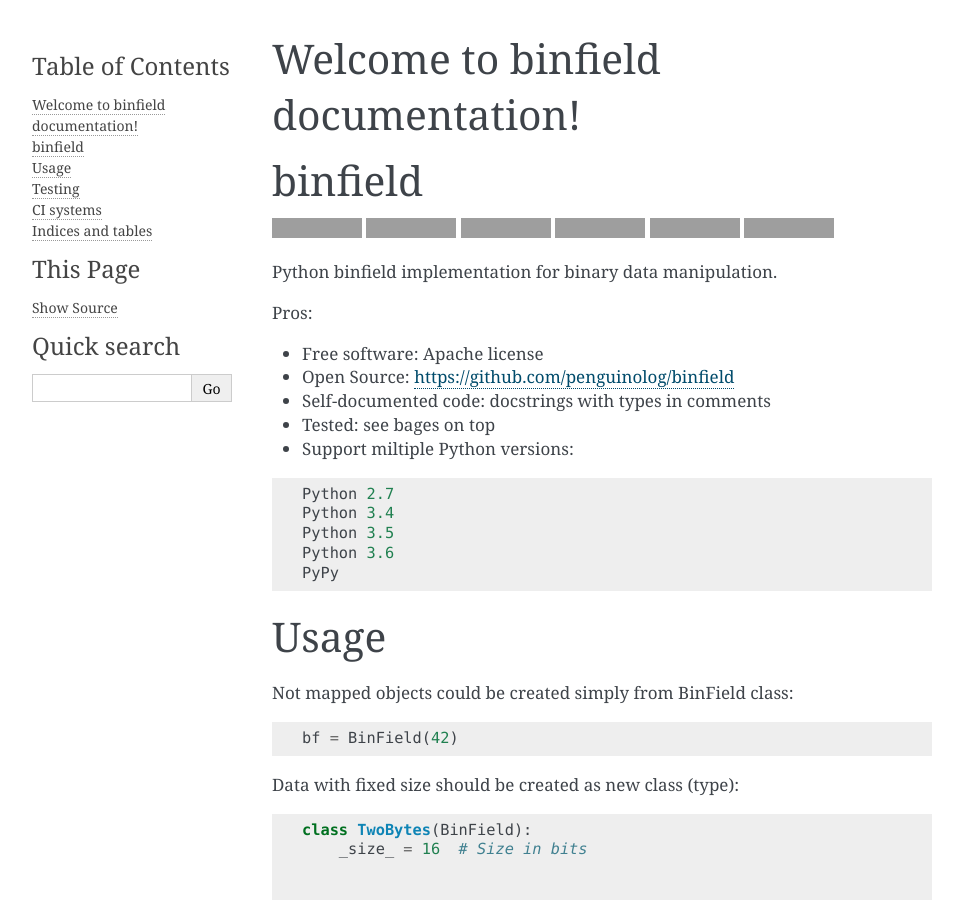
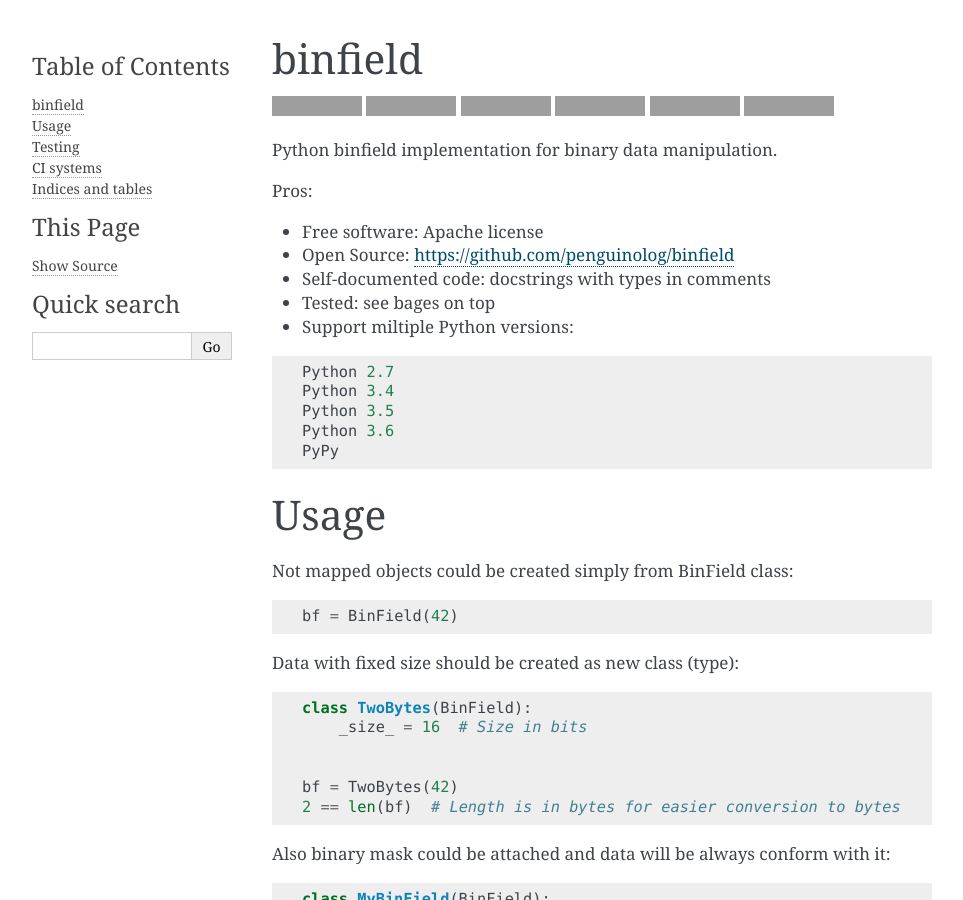
Before and after one commit to penguinolog/binfield, a Sphinx documentation site: the page built from doc/source/index.rst, in a window 1280 px wide and 900 px high, cut to the strip 0-900 px from the top of the window. Shown: the whole strip, without its empty margins (148-1111 px from the left). Built offline with Sphinx 7.4.7, drawn with Linux system fonts in a browser that asks for light colours; pages that are not in the unit, such as notebooks, are missing from menus; grey boxes are pictures that could not be loaded.

Commit message:
Useless header in documentation

```diff
--- a/doc/source/index.rst
+++ b/doc/source/index.rst
@@ -2,9 +2,6 @@
    sphinx-quickstart on Sun Oct 30 13:40:52 2016.
    You can adapt this file completely to your liking, but it should at least
    contain the root `toctree` directive.
-
-Welcome to binfield documentation!
-=================================
 
 .. include:: ../../README.rst
 
```
